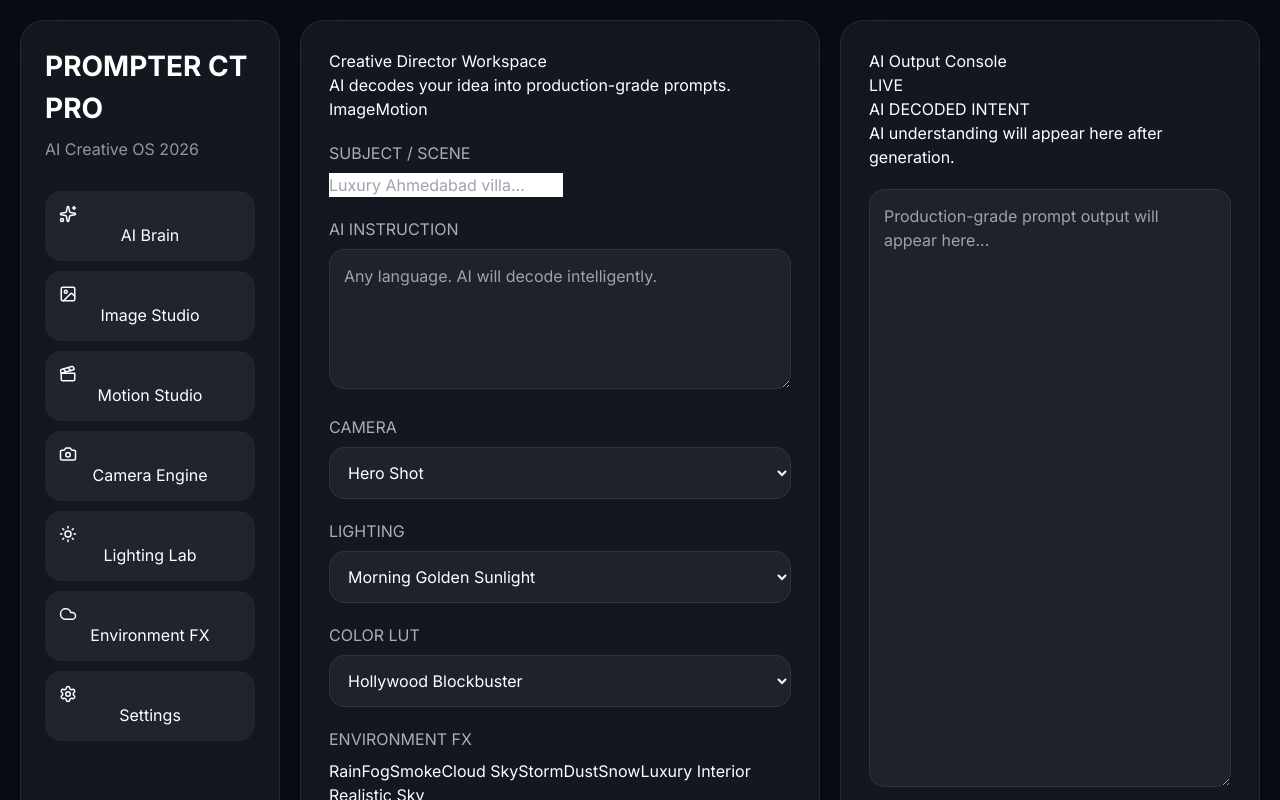
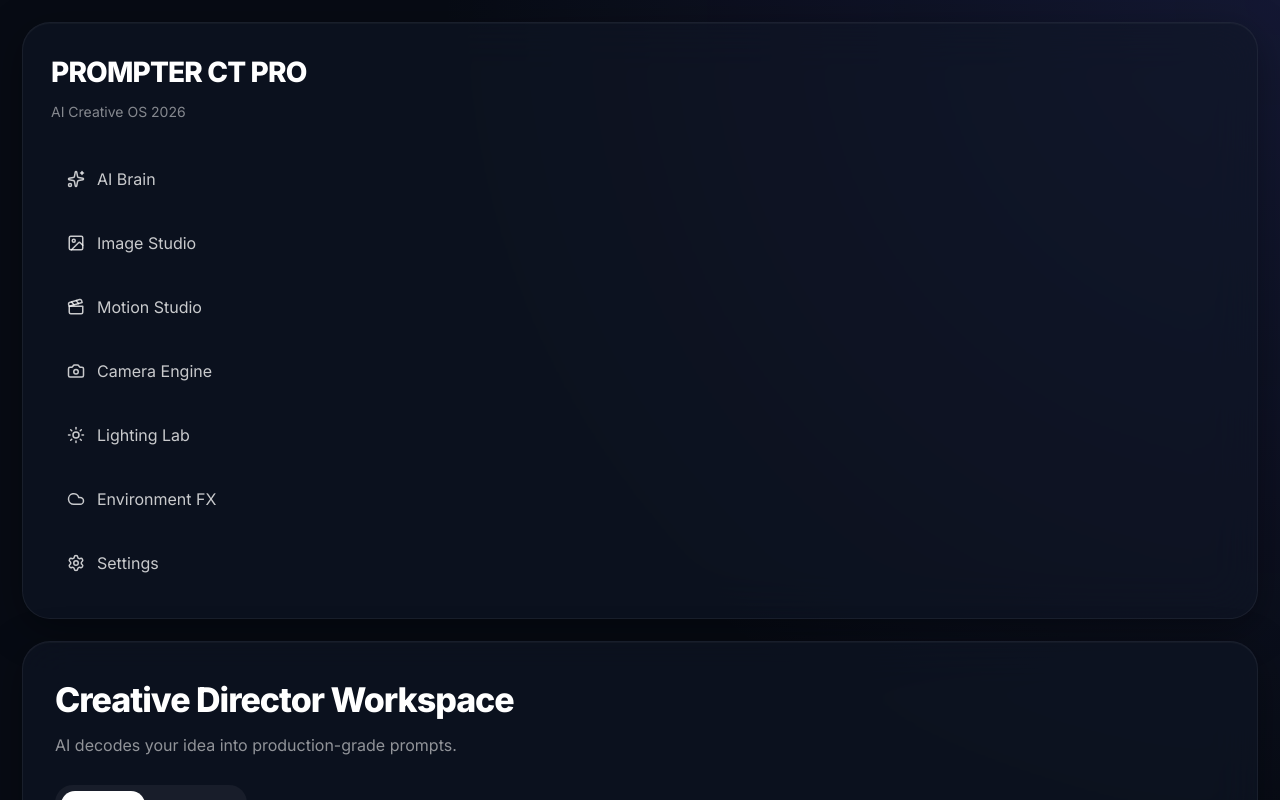
Before and after one commit to artfeltdesigning-sketch/prompter-ct-pro, a Next.js app: page / in a window 1280 px wide. Shown: the top 800 px of the page. Built offline with nearby package versions, Linux system fonts and the light colour scheme.

Commit message:
Update globals.css

```diff
--- a/app/globals.css
+++ b/app/globals.css
@@ -10,7 +10,10 @@ html,
 body {
   margin: 0;
   padding: 0;
-  background: #070b14;
+  background:
+    radial-gradient(circle at top right, rgba(99,102,241,0.14), transparent 30%),
+    radial-gradient(circle at bottom left, rgba(6,182,212,0.10), transparent 35%),
+    #070b14;
   color: white;
   font-family: Inter, Arial, sans-serif;
 }
@@ -19,35 +22,47 @@ body {
   min-height: 100vh;
 }
 
+button,
+input,
+textarea,
+select {
+  font-family: inherit;
+}
+
 .app-shell {
   display: grid;
-  grid-template-columns: 260px 1fr 420px;
-  gap: 20px;
+  grid-template-columns: 280px 1fr 460px;
+  gap: 22px;
   min-height: 100vh;
-  padding: 20px;
+  padding: 22px;
 }
 
 .sidebar,
 .workspace,
 .result-panel {
-  background: rgba(255, 255, 255, 0.05);
-  border: 1px solid rgba(255,255,255,0.08);
-  border-radius: 24px;
-  backdrop-filter: blur(20px);
+  background: rgba(17, 24, 39, 0.58);
+  border: 1px solid rgba(255,255,255,0.06);
+  border-radius: 28px;
+  backdrop-filter: blur(24px);
+  box-shadow:
+    0 10px 40px rgba(0,0,0,0.35),
+    inset 0 1px 0 rgba(255,255,255,0.03);
 }
 
 .sidebar {
-  padding: 24px;
+  padding: 28px;
 }
 
 .brand {
   font-size: 28px;
-  font-weight: 700;
+  font-weight: 800;
+  letter-spacing: -0.03em;
 }
 
 .subtitle {
-  color: rgba(255,255,255,0.55);
   margin-top: 8px;
+  color: rgba(255,255,255,0.5);
+  font-size: 14px;
 }
 
 .nav {
@@ -58,83 +73,218 @@ body {
 }
 
 .nav-btn {
-  padding: 14px;
-  border-radius: 16px;
+  display: flex;
+  align-items: center;
+  gap: 12px;
+  padding: 15px 16px;
+  border-radius: 18px;
   border: none;
+  background: transparent;
+  color: rgba(255,255,255,0.78);
+  cursor: pointer;
+  transition: all 0.25s ease;
+}
+
+.nav-btn:hover {
   background: rgba(255,255,255,0.06);
   color: white;
-  cursor: pointer;
-}
-
-.nav-btn.active {
-  background: white;
-  color: black;
+  transform: translateY(-1px);
 }
 
 .workspace {
-  padding: 28px;
+  padding: 32px;
+  overflow-y: auto;
 }
 
-.workspace h2,
-.result-panel h2 {
-  margin-top: 0;
+.workspace-header h1 {
+  margin: 0;
+  font-size: 34px;
+  font-weight: 800;
+  letter-spacing: -0.03em;
+}
+
+.workspace-header p {
+  margin-top: 8px;
+  color: rgba(255,255,255,0.55);
+}
+
+.mode-switch {
+  margin-top: 28px;
+  display: inline-flex;
+  padding: 6px;
+  border-radius: 18px;
+  background: rgba(255,255,255,0.05);
+  gap: 8px;
+}
+
+.mode-switch button {
+  padding: 12px 18px;
+  border-radius: 14px;
+  border: none;
+  background: transparent;
+  color: rgba(255,255,255,0.6);
+  cursor: pointer;
+  transition: all 0.25s ease;
+}
+
+.mode-switch button.active {
+  background: white;
+  color: black;
+  font-weight: 700;
 }
 
 .field {
-  margin-top: 20px;
+  margin-top: 22px;
 }
 
 .field label {
   display: block;
-  margin-bottom: 8px;
-  color: rgba(255,255,255,0.65);
+  margin-bottom: 10px;
+  color: rgba(255,255,255,0.6);
+  font-size: 12px;
+  font-weight: 700;
+  letter-spacing: 0.08em;
 }
 
+input,
 textarea,
 select {
   width: 100%;
-  padding: 14px;
-  border-radius: 16px;
-  border: 1px solid rgba(255,255,255,0.08);
-  background: rgba(255,255,255,0.05);
+  padding: 16px 18px;
+  border-radius: 18px;
+  border: 1px solid rgba(255,255,255,0.06);
+  background: rgba(255,255,255,0.04);
+  color: white;
+  outline: none;
+  transition: all 0.2s ease;
+}
+
+input:focus,
+textarea:focus,
+select:focus {
+  border-color: rgba(99,102,241,0.45);
+  box-shadow: 0 0 0 4px rgba(99,102,241,0.10);
+}
+
+textarea {
+  min-height: 150px;
+  resize: vertical;
+}
+
+.grid-3 {
+  display: grid;
+  grid-template-columns: repeat(3, 1fr);
+  gap: 18px;
+}
+
+.chips {
+  display: flex;
+  flex-wrap: wrap;
+  gap: 10px;
+}
+
+.chip {
+  padding: 10px 14px;
+  border-radius: 999px;
+  border: 1px solid rgba(255,255,255,0.06);
+  background: rgba(255,255,255,0.04);
+  color: rgba(255,255,255,0.75);
+  cursor: pointer;
+  transition: all 0.2s ease;
+}
+
+.chip:hover {
+  transform: translateY(-1px);
   color: white;
 }
 
-textarea {
-  min-height: 140px;
+.chip.active {
+  background: white;
+  color: black;
+  font-weight: 700;
 }
 
 .actions {
   display: flex;
   gap: 12px;
-  margin-top: 24px;
+  margin-top: 28px;
 }
 
-.actions button,
-.copy-btn {
-  padding: 14px 18px;
-  border-radius: 16px;
+.actions button {
+  flex: 1;
+  padding: 15px;
+  border-radius: 18px;
   border: none;
   background: white;
   color: black;
-  font-weight: 700;
+  font-weight: 800;
   cursor: pointer;
+  transition: all 0.25s ease;
+}
+
+.actions button:hover {
+  transform: translateY(-2px);
 }
 
 .result-panel {
-  padding: 28px;
+  padding: 30px;
   display: flex;
   flex-direction: column;
 }
 
+.result-top {
+  display: flex;
+  justify-content: space-between;
+  align-items: center;
+}
+
+.result-top h2 {
+  margin: 0;
+  font-size: 24px;
+}
+
+.mini-badge {
+  padding: 8px 12px;
+  border-radius: 999px;
+  background: rgba(34,197,94,0.15);
+  color: #86efac;
+  font-size: 12px;
+  font-weight: 800;
+}
+
+.decoded-box {
+  margin-top: 20px;
+  padding: 18px;
+  border-radius: 20px;
+  background: rgba(255,255,255,0.04);
+  border: 1px solid rgba(255,255,255,0.05);
+}
+
+.decoded-title {
+  font-size: 11px;
+  font-weight: 800;
+  letter-spacing: 0.08em;
+  color: rgba(255,255,255,0.5);
+}
+
+.decoded-box p {
+  margin: 12px 0 0;
+  line-height: 1.6;
+  color: rgba(255,255,255,0.78);
+}
+
 .result-panel textarea {
   flex: 1;
-  min-height: 500px;
-  margin: 20px 0;
+  min-height: 420px;
+  margin-top: 20px;
 }
 
-@media (max-width: 1200px) {
+@media (max-width: 1450px) {
   .app-shell {
     grid-template-columns: 1fr;
   }
+
+  .grid-3 {
+    grid-template-columns: 1fr;
+  }
 }
```
